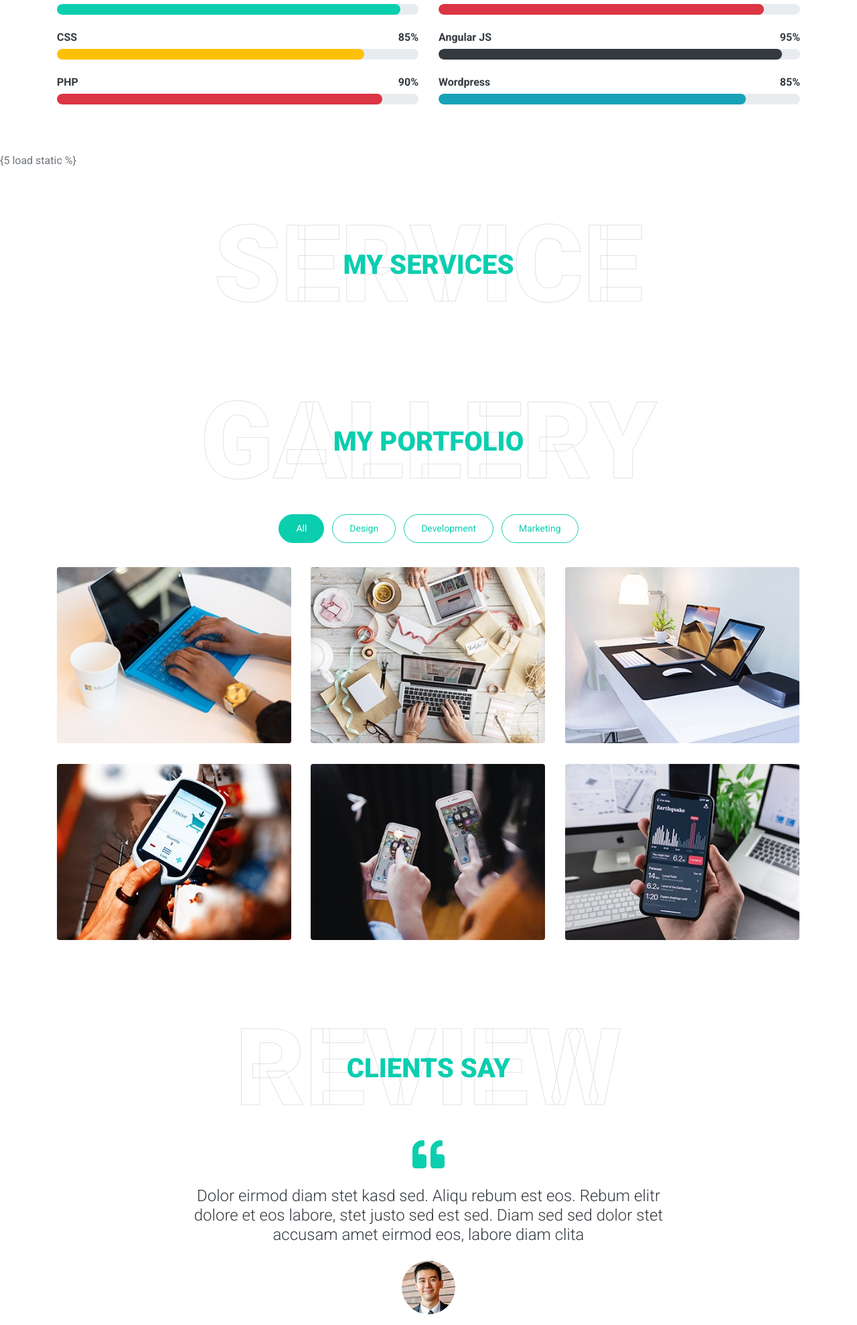
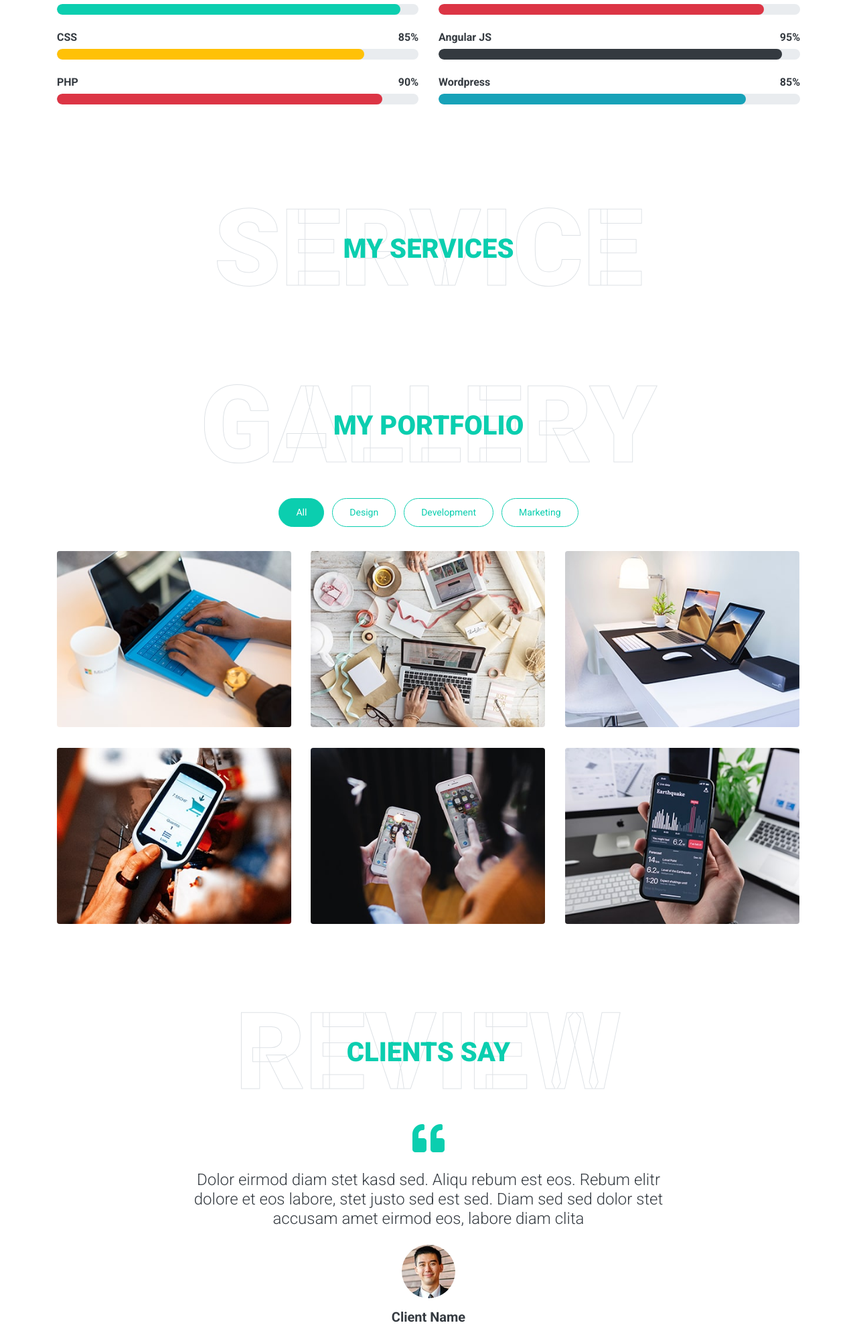
Before and after one commit to ErickFernan/curriculo_online_django, a Django app: page / in a window 1280 px wide. Shown: the part 2688-4667 px from the top of the page at 67% size. Run offline with Django 4.2, Linux system fonts and the light colour scheme; data that the repository does not hold is empty; some libraries are stand-ins or nearby versions.

Commit message:
correcao sintaxe services.html

```diff
--- a/core/templates/services.html
+++ b/core/templates/services.html
@@ -1,4 +1,4 @@
-{5 load static %}
+{% load static %}
 
 <div class="container-fluid pt-5" id="service">
         <div class="container">
```
